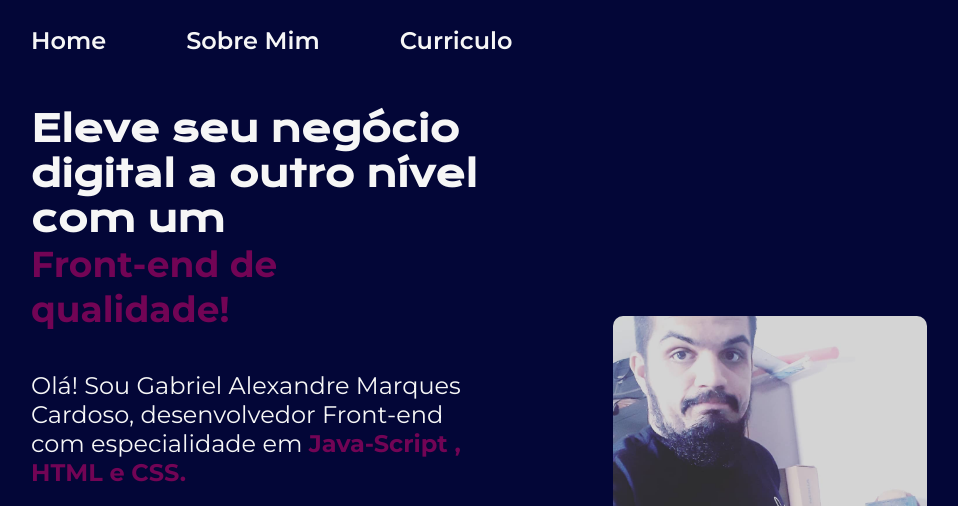
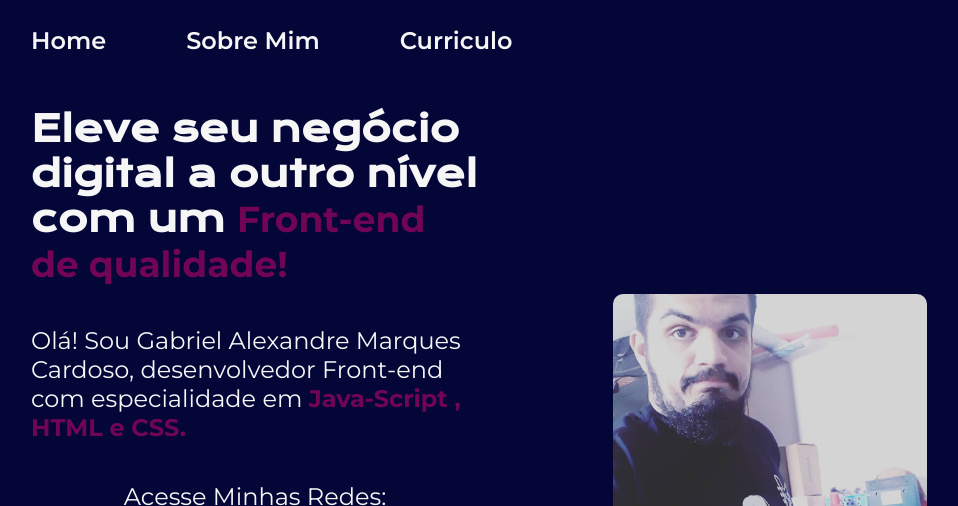
Before and after one commit to gabrielpoukas/portifolio, a plain HTML site: page index.html in a window 1280 px wide. Shown: the top 506 px of the page, without its empty margins (161-1119 px from the left). Drawn offline with nearby package versions, Linux system fonts and the light colour scheme.

Commit message:
Update index.html

```diff
--- a/index.html
+++ b/index.html
@@ -30,7 +30,7 @@
 
          <section class="conteudo">
 
-            <h1 class="titulo">Eleve seu negócio digital  a outro nível com um  <strong  class="destaque"><br>Front-end de qualidade!</strong> </h1>
+            <h1 class="titulo">Eleve seu negócio digital  a outro nível com um  <strong  class="destaque">Front-end de qualidade!</strong> </h1>
 
             <p class="txt">Olá! Sou Gabriel Alexandre Marques Cardoso, desenvolvedor Front-end com especialidade em   <strong class="destaque">
                 Java-Script , HTML e CSS. </strong> </p>
```
